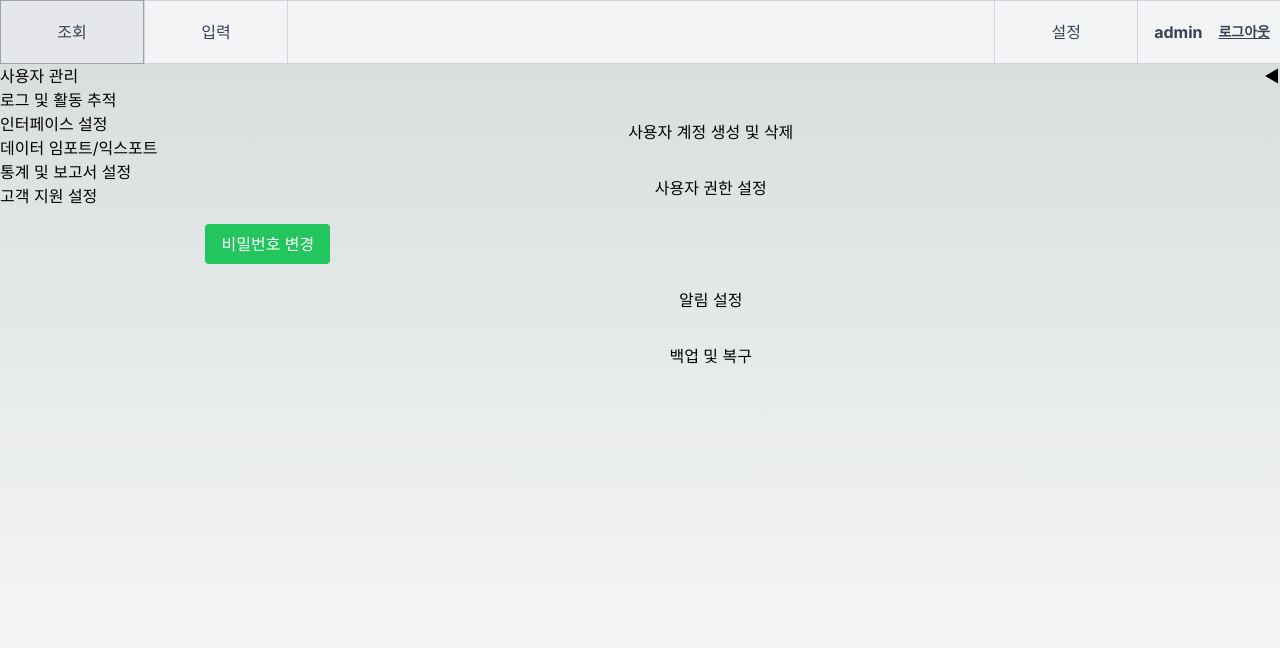
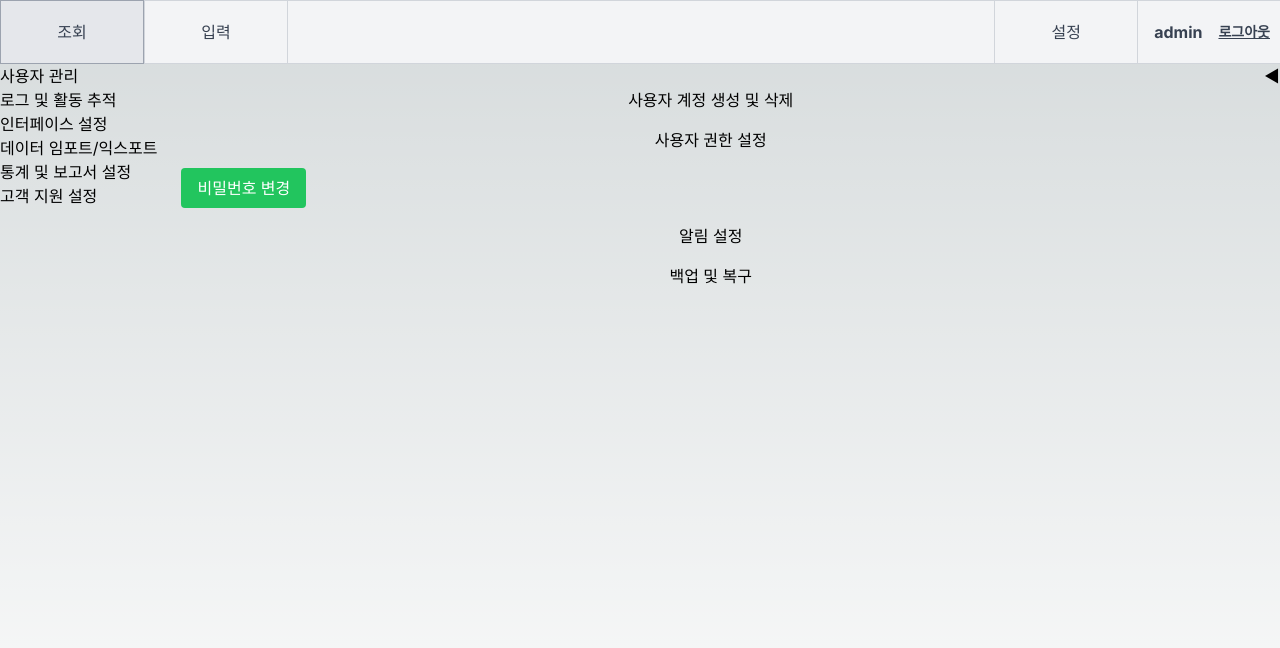
Before and after one commit to KDT-IaaS-Class-Two-Group/KDT-IaaS-2-ProjectA-1team, a Next.js app in the folder frontnext/: page /TabSetting in a window 1280 px wide. Both pictures are taken after a click on the item "사용자 관리". Shown: the top 648 px of the page. Built offline with nearby package versions, Linux system fonts and the light colour scheme.

Commit message:
:art: 정호연 : styles edit

```diff
--- a/frontnext/src/app/ui/SettingMoules/UserManagement.tsx
+++ b/frontnext/src/app/ui/SettingMoules/UserManagement.tsx
@@ -1,17 +1,18 @@
 import React from 'react';
-import { SettingStyles } from '../styles/styles-ys';
+import TotalStyles from '../styles/TotalStyles';
 import PasswordChangeForm from './PWChangeForm';
 
 const UserManagement = () => {
   return (
-    <div className={SettingStyles.contentStyle}>
+    <div className={TotalStyles.SettingContentStyle}>
       <div className="flex flex-col space-y-4">
-        <button className={SettingStyles.button}>사용자 계정 생성 및 삭제</button>
-        <button className={SettingStyles.button}>사용자 권한 설정</button>
+        <button className={TotalStyles.SettingButton}>
+          사용자 계정 생성 및 삭제
+        </button>
+        <button className={TotalStyles.SettingButton}>사용자 권한 설정</button>
         <PasswordChangeForm />
-        <button className={SettingStyles.button}>알림 설정</button>
-        <button className={SettingStyles.button}>백업 및 복구</button>
-
+        <button className={TotalStyles.SettingButton}>알림 설정</button>
+        <button className={TotalStyles.SettingButton}>백업 및 복구</button>
       </div>
     </div>
   );
```
